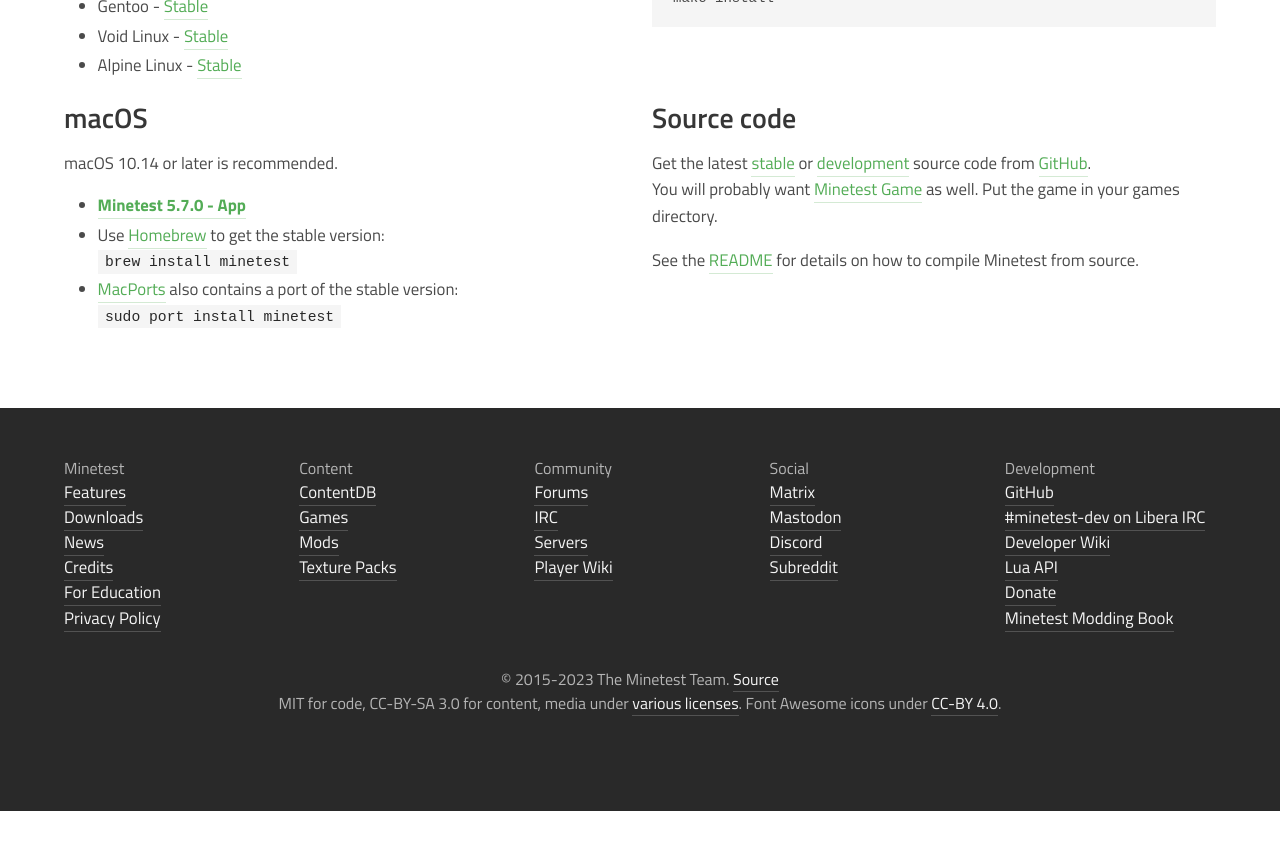
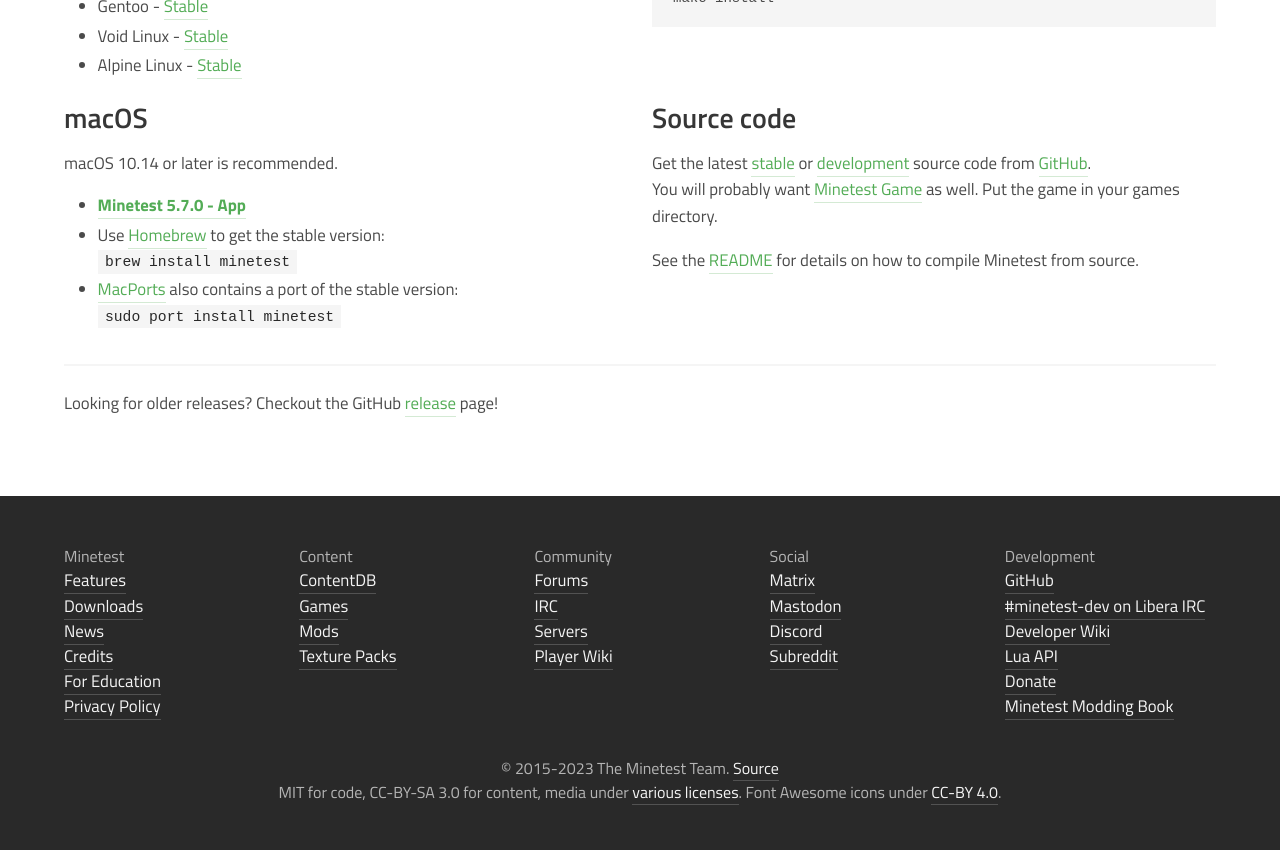
Before and after one commit to minetest/minetest.github.io, a Jekyll site: the page built from downloads.html, in a window 1280 px wide and 900 px high, scrolled down 1282 px. Shown: the top 850 px of the window. Built offline with Jekyll 4.4.1, drawn with Linux system fonts in a browser that asks for light colours; comment, search, counter and statistics services are not loaded; before the commit the page ends 2093 px from its top, so only the background shows below that.

Commit message:
Add link to GitHub release page

```diff
--- a/downloads.html
+++ b/downloads.html
@@ -169,8 +169,13 @@ make install
           See the <a href="https://github.com/minetest/minetest/blob/master/README.md">README</a>
           for details on how to compile Minetest from source.
         </p>
-
       </div>
+    </div>
+    <div>
+      <hr>
+      <p>
+        Looking for older releases? Checkout the GitHub <a href="https://github.com/minetest/minetest/releases">release</a> page!
+      </p>
     </div>
   </div>
 </section>
```
